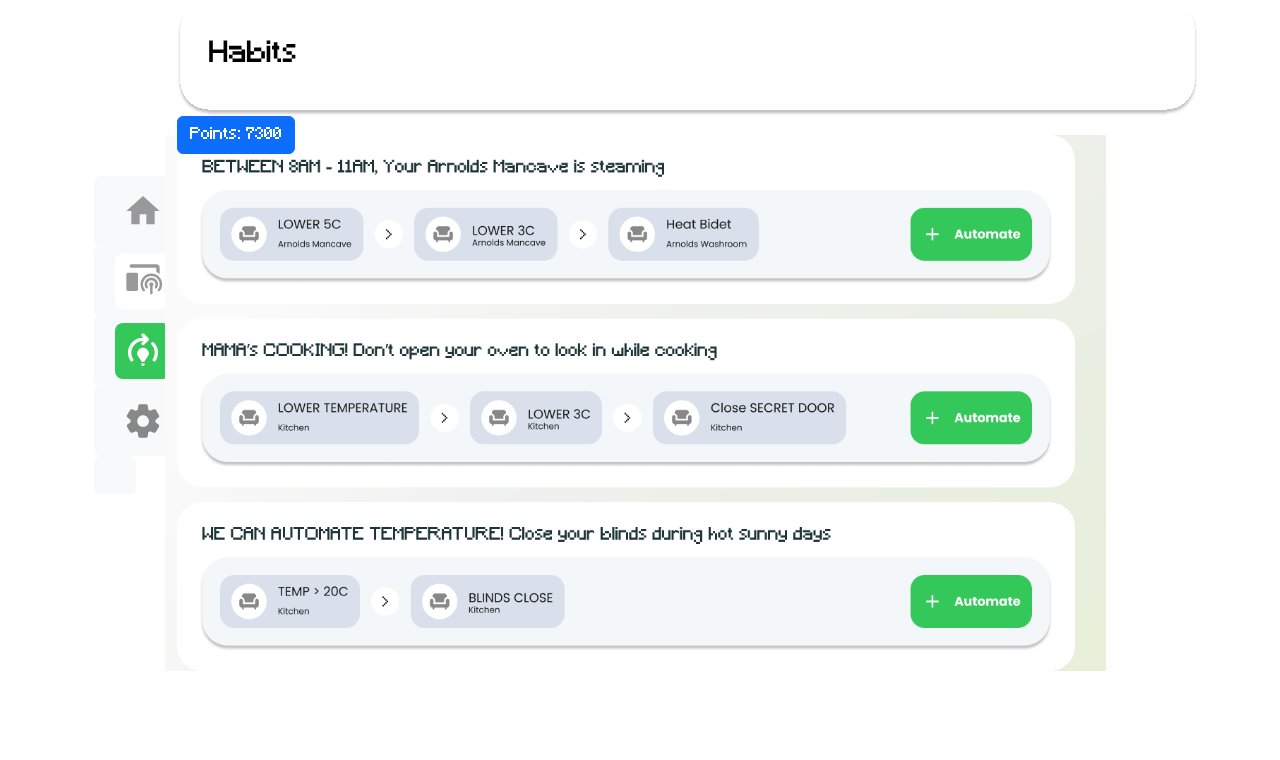
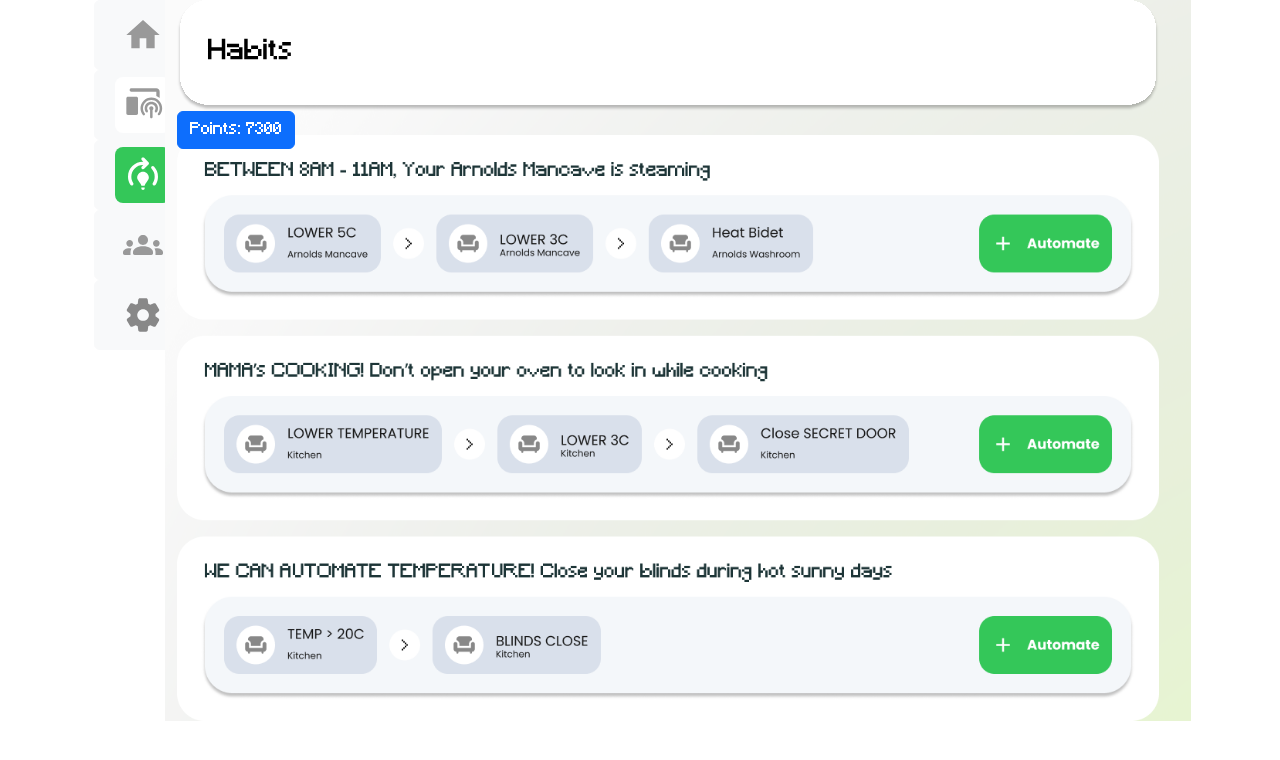
Before and after one commit to yuminasd/2022Hackathon, a React (Create React App) app: page /Habits in a window 1280 px wide. Shown: the top 760 px of the page. Built offline with nearby package versions, Linux system fonts and the light colour scheme.

Commit message:
Lots of making things nice

```diff
--- /dev/null
+++ b/src/components/Account.jsx
@@ -0,0 +1,16 @@
+import { Container } from "react-bootstrap";
+import Col from "react-bootstrap/Col";
+
+const Account = () => {
+  return (
+    <Container>
+      <row>
+        <div>
+            <img src="Accounts.png" alt="" width="98%"/>
+        </div>
+      </row>
+    </Container>
+  );
+};
+
+export default Account;
--- /dev/null
+++ b/src/components/Advice.jsx
@@ -0,0 +1,16 @@
+import { Container } from "react-bootstrap";
+import Col from "react-bootstrap/Col";
+
+const Advice = () => {
+  return (
+    <Container>
+      <row>
+        <div>
+            <img src="Habits.png" alt="" width="98%"/>
+        </div>
+      </row>
+    </Container>
+  );
+};
+
+export default Advice;
--- a/src/components/Grids.jsx
+++ b/src/components/Grids.jsx
@@ -28,15 +28,15 @@ const Grids = ({Home, Dashboard, Habits, Settings, Leaderboard}) => {
                     </div>
                     <div>
                         <button class="btn btn-light">
-                            <Link to="/Settings" className="nav-link px-2 link-secondary">
-                                <img src={Settings} alt=""/>
+                            <Link to="/Leaderboard" className="nav-link px-2 link-secondary">
+                                <img src={Leaderboard} alt=""/>
                             </Link>
                         </button>
                     </div>
                     <div>
                         <button class="btn btn-light">
-                            <Link to="/Leaderboard" className="nav-link px-2 link-secondary">
-                                <img src={Leaderboard} alt=""/>
+                            <Link to="/Settings" className="nav-link px-2 link-secondary">
+                                <img src={Settings} alt=""/>
                             </Link>
                         </button>
                     </div>
--- a/src/components/Header.jsx
+++ b/src/components/Header.jsx
@@ -4,7 +4,7 @@ import Col from "react-bootstrap/Col";
 import MainContext from "./context";
 import { useEffect, useContext } from "react";
 
-const Header = ({ Header }) => {
+const Header = ({Header, width}) => {
   const masterContext = useContext(MainContext);
   const [lastHabit, ...rest] = useContext(MainContext).lastHabit;
   const [score, setScore] = useContext(MainContext).score;
@@ -22,7 +22,7 @@ const Header = ({ Header }) => {
       <div style={{ height: 135 }}>
         <Row>
           <Col>
-            <img src={Header} height="auto" width="100%" />
+            <img src={Header} height="auto" width={width} />
             <div style={{ position: "absolute" }}>
               <div style={{ right: 100, top: 10 }}>
                 <Button variant="primary">
--- /dev/null
+++ b/src/components/Stats.jsx
@@ -0,0 +1,16 @@
+import { Container } from "react-bootstrap";
+import Col from "react-bootstrap/Col";
+
+const Stats = () => {
+  return (
+    <Container>
+      <row>
+        <div>
+            <img src="Leaderboard.png" alt="" width="98%"/>
+        </div>
+      </row>
+    </Container>
+  );
+};
+
+export default Stats;
--- a/src/pages/Dashboard.jsx
+++ b/src/pages/Dashboard.jsx
@@ -14,20 +14,21 @@ const Dashboard = () => {
   return (
     <div>
       <Meta title={pageTitle} />
-      <Row className="align-items-center">
+      <Row>
         <Col sm={1}>
           <Grids
             Home={"Home-n.svg"}
             Dashboard={"Control-s.svg"}
             Habits={"Habits-n.svg"}
             Settings={"Settings-n.svg"}
+            Leaderboard={"Leaderboard-n.svg"}
           />
         </Col>
         <div  style={{backgroundImage: `url("Background.png")`, width:"90%"}}>
         <Col>
           <Row>
             <Header
-            Header={"../../ControlPageHeader.svg"}
+            Header={"../../ControlPageHeader.svg"} width={"98%"}
             />
           </Row>
             <Row>
--- a/src/pages/Habits.jsx
+++ b/src/pages/Habits.jsx
@@ -3,6 +3,7 @@ import Grids from '../components/Grids'
 import Row from 'react-bootstrap/Row';
 import Col from 'react-bootstrap/Col';
 import Header from '../components/Header';
+import Advice from '../components/Advice';
 
 const Habits = () => {
   // page content
@@ -12,22 +13,24 @@ const Habits = () => {
   return (
     <div>
       <Meta title={pageTitle}/>
-      <Row className="align-items-center">
+      <Row>
         <Col sm={1}>
-            <Grids Home={"Home-n.svg"} Dashboard={"Control-n.svg"} Habits={"Habits-s.svg"} Settings={"Settings-n.svg"}/>
+            <Grids Home={"Home-n.svg"} Dashboard={"Control-n.svg"} Habits={"Habits-s.svg"} Settings={"Settings-n.svg"} Leaderboard={"Leaderboard-n.svg"}/>
         </Col>
+        <div  style={{backgroundImage: `url("Background.png")`, width:"90%"}}>
         <Col>
             <Row>
                 <Header
-              Header={"../../HabitPageHeader.svg"}>
+                Header={"../../HabitPageHeader.svg"} width={"98%"}>
                 </Header>
             </Row>
             <Row>
-        <div  style={{backgroundImage: `url("Background.png")`, width:"90%"}}>
-                <img src="Habits.png" alt="" width="98%"/>
-        </div>
+
+                    <Advice/>
+
             </Row>
         </Col>
+        </div>
         </Row>
     </div>
   )
--- a/src/pages/Home.jsx
+++ b/src/pages/Home.jsx
@@ -14,19 +14,21 @@ const Home = () => {
   return (
     <div>
       <Meta title={pageTitle} />
-      <Row className="align-items-center">
+      <Row>
         <Col sm={1}>
           <Grids
             Home={"Home-s.svg"}
             Dashboard={"Control-n.svg"}
             Habits={"Habits-n.svg"}
             Settings={"Settings-n.svg"}
+            Leaderboard={"Leaderboard-n.svg"}
           />
         </Col>
+        <div style={{backgroundImage: `url("Background.png")`, width:"90%"}}>
         <Col>
           <Row>
             <Header
-            Header={"../../HomePageHeader.svg"} />
+            Header={"../../HomePageHeader.svg"} width={"101.35%"} />
           </Row>
           <Row>
             {/* <Landscape /> */}
@@ -41,6 +43,7 @@ const Home = () => {
             </Col>
           </Row>
         </Col>
+        </div>
       </Row>
     </div>
   );
--- a/src/pages/Leaderboard.jsx
+++ b/src/pages/Leaderboard.jsx
@@ -3,6 +3,7 @@ import Header from "../components/Header";
 import Grids from "../components/Grids";
 import Row from "react-bootstrap/Row";
 import Col from "react-bootstrap/Col";
+import Stats from "../components/Stats";
 
 const Leaderboard = () => {
     //page content
@@ -11,23 +12,24 @@ const Leaderboard = () => {
     return(
         <div>
             <Meta title={pageTitle} />
-            <Row className="align-items-center">
+            <Row>
             <Col sm={1}>
                 <Grids
                     Home={"Home-n.svg"}
                     Dashboard={"Control-n.svg"}
                     Habits={"Habits-n.svg"}
-                    Settings={"Settings-s.svg"}
+                    Settings={"Settings-n.svg"}
+                    Leaderboard={"Leaderboard-s.svg"}
                 />
             </Col>
             <div  style={{backgroundImage: `url("Background.png")`, width:"90%"}}>
             <Col>
                 <Row>
                 <Header
-                Header={"../../LeaderboardHeaderTitle.svg"} />
+                Header={"../../LeaderboardHeaderTitle.svg"} width={"98%"}/>
                 </Row>
                 <Row>
-                    <img src="Leaderboard.png" alt="" width="98%"/>
+                    <Stats/>
                 </Row>
             </Col>
             </div>
--- a/src/pages/Settings.jsx
+++ b/src/pages/Settings.jsx
@@ -3,6 +3,7 @@ import Header from "../components/Header";
 import Grids from "../components/Grids";
 import Row from "react-bootstrap/Row";
 import Col from "react-bootstrap/Col";
+import Account from "../components/Account"
 
 const Settings = () => {
     //page content
@@ -11,29 +12,30 @@ const Settings = () => {
     return(
         <div>
             <Meta title={pageTitle} />
-            <Row className="align-items-center">
+            <Row>
                 <Col sm={1}>
                     <Grids
                         Home={"Home-n.svg"}
                         Dashboard={"Control-n.svg"}
                         Habits={"Habits-n.svg"}
                         Settings={"Settings-s.svg"}
+                        Leaderboard={"Leaderboard-n.svg"}
                     />
                 </Col>
-
+                <div  style={{backgroundImage: `url("Background.png")`, width:"90%"}}>
                 <Col>
                     <Row>
                         <Header
-                        Header={"../../SettingsTitleHeader.svg"}>
+                        Header={"../../SettingsTitleHeader.svg"} width={"98%"}>
                         </Header>
-                        <div  style={{backgroundImage: `url("Background.png")`, width:"90%"}}>
-                    </div>
+
                     </Row>
 
                     <Row>
-                        <img src="Accounts.png" alt="" width="98%"/>
+                        <Account/>
                     </Row>
                 </Col>
+                </div>
             </Row>
         </div>
     );
```
Also changed, not shown: public/Leaderboard-n.svg (added), public/Leaderboard-s.svg (added). Lines whose indentation alone changed are shown as unchanged.
